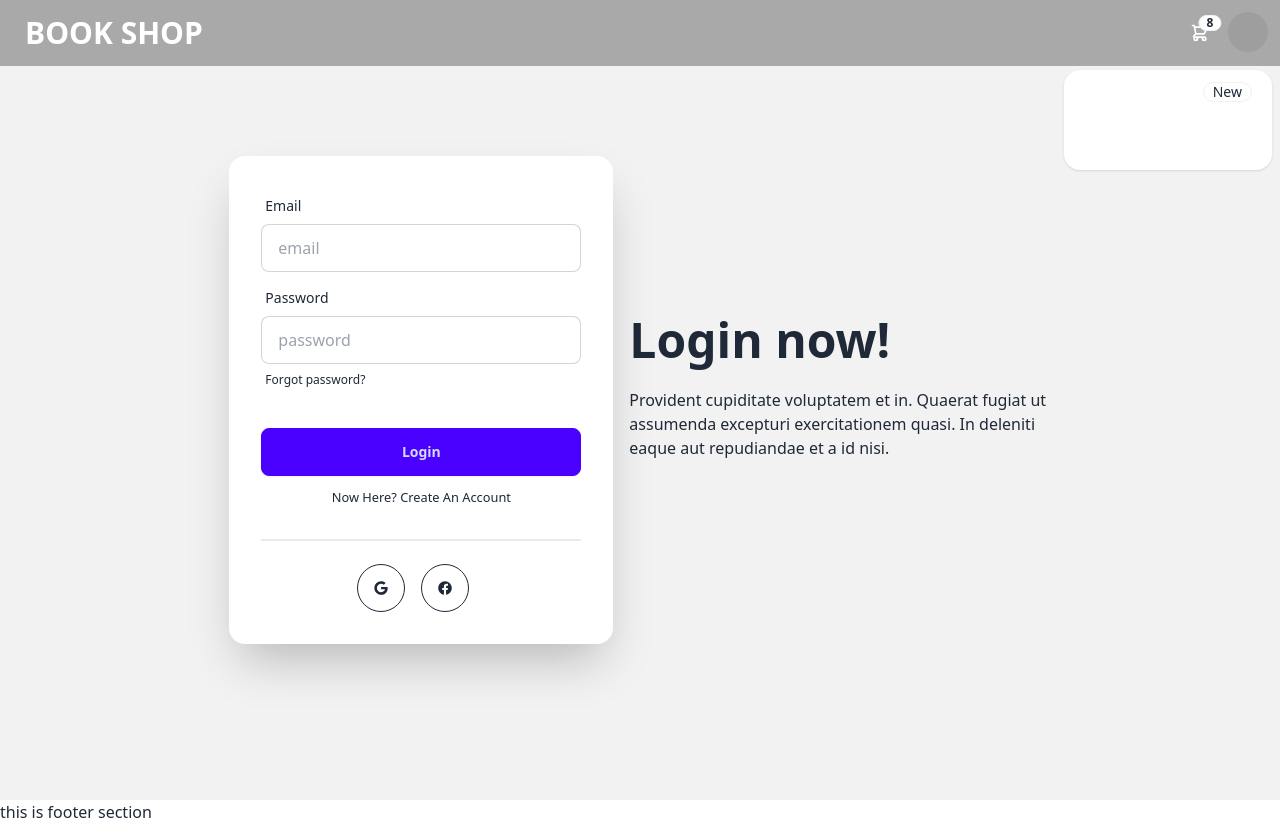
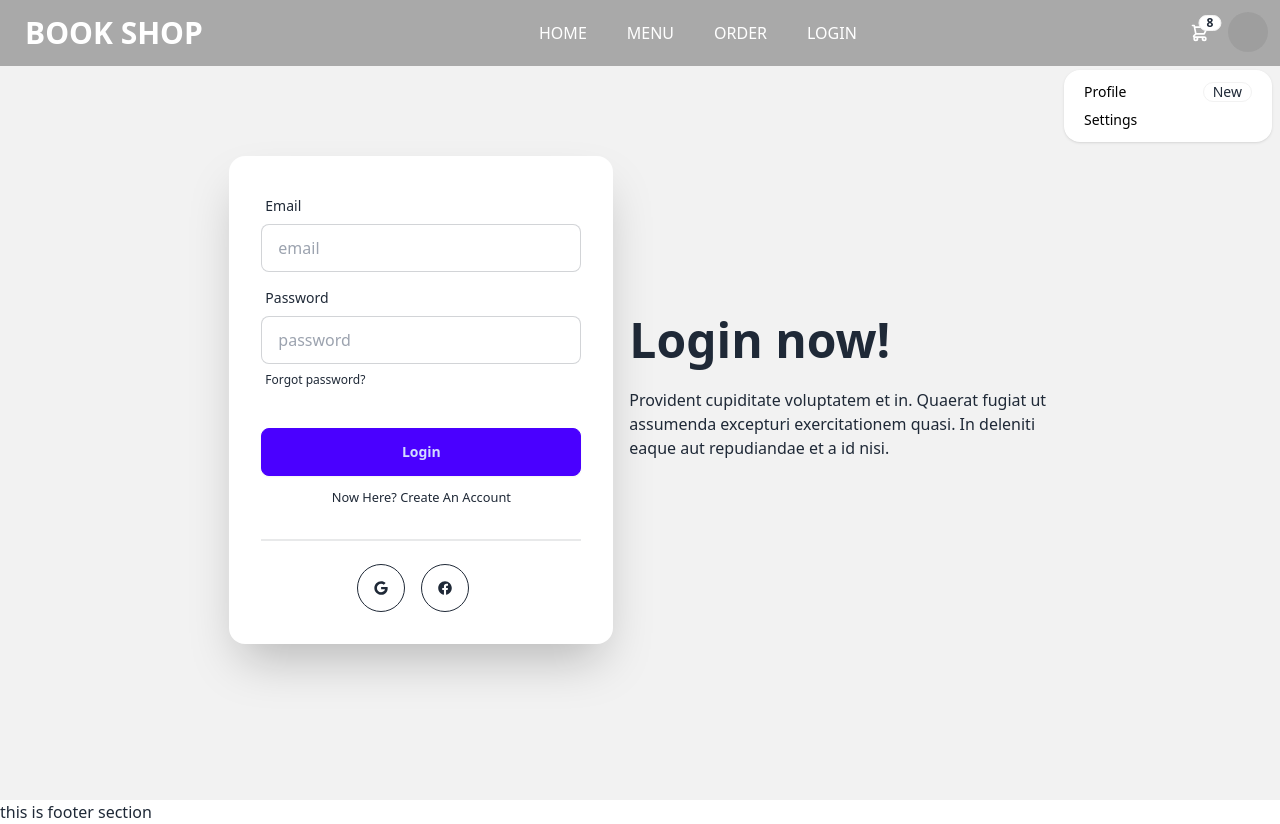
Before and after one commit to liton0023/My-book-shop, a React (Vite) app: page /login in a window 1280 px wide. Both pictures are taken after a click on the button 1248 px from the left and 32 px from the top of the page. Built offline with nearby package versions, Linux system fonts and the light colour scheme; no server answers; grey boxes are pictures that could not be loaded.

Commit message:
add login and log out and user name in navbeer

```diff
--- a/Provider/AuthProvider/AuthProvider.jsx
+++ b/Provider/AuthProvider/AuthProvider.jsx
@@ -6,6 +6,7 @@ import {
     onAuthStateChanged,
     signInWithEmailAndPassword,
     signInWithPopup,
+    signOut,
     updateProfile
 } from "firebase/auth";
 import React, { createContext, useEffect, useState } from 'react';
@@ -16,7 +17,7 @@ const auth = getAuth(app)
 const AuthProvider = ({children}) => {
  const [user, setUser]=useState(null)
  const [loading , setLoading] =useState(true);
- console.log(user);
+//  console.log(user);
 
  const googleProvider = new GoogleAuthProvider();
  const createUser =(email,password)=>{
@@ -29,9 +30,9 @@ const AuthProvider = ({children}) => {
     return signInWithEmailAndPassword(auth, email ,password);
  }
 
- const singOut =()=>{
+ const logOut =()=>{
    setLoading(true);
-   return singOut(auth);
+   return signOut(auth);
  }
 
  const updateUser = (name ,photo)=>{
@@ -75,7 +76,7 @@ const AuthProvider = ({children}) => {
     loading,
     createUser,
     singIn,
-    singOut,
+    logOut,
     updateUser,
     googleSingin
 
--- /dev/null
+++ b/src/Pages/Hooks/Admin.jsx
@@ -0,0 +1,11 @@
+import React from 'react';
+
+const Admin = () => {
+    return (
+        <div>
+
+        </div>
+    );
+};
+
+export default Admin;
--- a/src/Pages/NavBar/NavBar.jsx
+++ b/src/Pages/NavBar/NavBar.jsx
@@ -1,12 +1,48 @@
-import React from 'react';
+import React, { useContext } from 'react';
+import { Link } from 'react-router-dom';
+import { AuthContext } from '../../../Provider/AuthProvider/AuthProvider';
+const NavBar = () => {
+const {user,logOut}=useContext(AuthContext);
 
-const NavBar = () => {
 
+
+  const handleLogOut=()=>{
+    logOut()
+    .then(()=>{ })
+    .catch(error=>console.log(error))
+
+}
+const navOptions=<>
+<li><Link to='/'>HOME</Link></li>
+<li><Link to='/menu'>MENU</Link></li>
+<li><Link to='/order'>ORDER</Link></li>
+{/* <li>
+ <Link to='/dashboard/mycart'>
+ <button className="flex gap-2">
+<FaShoppingCart></FaShoppingCart>
+<span className="badge badge-secondary"></span>
+</button>
+ </Link>
+</li> */}
+
+{
+user?
+<>
+<span>{user?.displayName}</span>
+<button onClick={handleLogOut} className="btn btn-ghost">LOGOUT</button> </>:
+<> <li><Link to='/login'>LOGIN</Link></li>
+</>
+}
+
+</>
     return (
         <>
             <div className=" navbar fixed z-10 bg-opacity-30 max-w-screen-xl top-0 bg-black text-white">
   <div className="flex-1">
     <a className="btn btn-ghost text-3xl">BOOK SHOP</a>
+    <ul className=' flex justify-center items-center mx-auto gap-10'>
+      {navOptions}
+    </ul>
   </div>
   <div className="flex-none">
     <div className="dropdown dropdown-end">
@@ -17,7 +53,7 @@ const NavBar = () => {
         </div>
       </div>
       <div tabIndex={0} className="mt-3 z-[1] card card-compact dropdown-content w-52 bg-base-100 shadow">
-        <div className="card-body">
+        <div className="card-body text-black">
           <span className="font-bold text-lg">8 Items</span>
           <span className="text-info">Subtotal: $999</span>
           <div className="card-actions">
@@ -32,7 +68,7 @@ const NavBar = () => {
           <img alt="Tailwind CSS Navbar component" src="https://daisyui.com/images/stock/photo-1534528741775-53994a69daeb.jpg" />
         </div>
       </div>
-      <ul tabIndex={0} className="menu menu-sm dropdown-content mt-3 z-[1] p-2 shadow bg-base-100 rounded-box w-52">
+      <ul tabIndex={0} className="menu menu-sm text-black dropdown-content mt-3 z-[1] p-2 shadow bg-base-100 rounded-box w-52">
         <li>
           <a className="justify-between">
             Profile
@@ -40,7 +76,6 @@ const NavBar = () => {
           </a>
         </li>
         <li><a>Settings</a></li>
-        <li><a>Logout</a></li>
       </ul>
     </div>
   </div>
```
